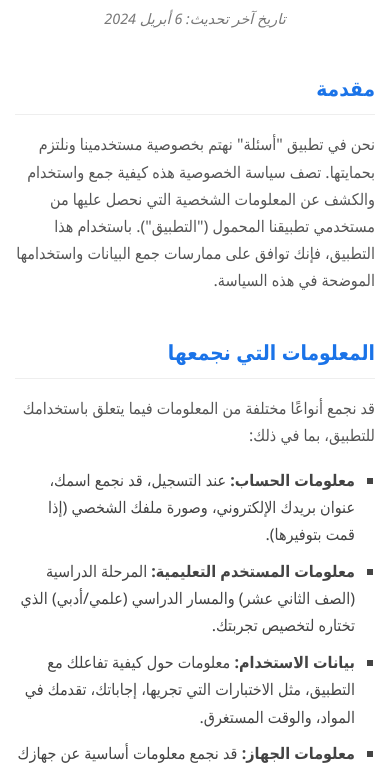
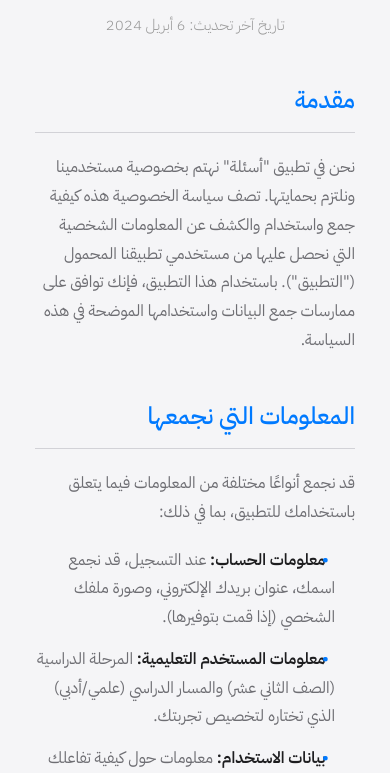
Before and after one commit to ahmadkataf/asela, a plain HTML site: page index.html in a window 390 px wide. Shown: the part 116-889 px from the top of the page. Drawn offline with Linux system fonts and the light colour scheme.

Commit message:
Update index.html

```diff
--- a/index.html
+++ b/index.html
@@ -4,131 +4,183 @@
     <meta charset="UTF-8">
     <meta name="viewport" content="width=device-width, initial-scale=1.0">
     <title>سياسة الخصوصية - تطبيق أسئلة</title>
+    <link rel="preconnect" href="https://fonts.googleapis.com">
+    <link rel="preconnect" href="https://fonts.gstatic.com" crossorigin>
+    <link href="https://fonts.googleapis.com/css2?family=IBM+Plex+Sans+Arabic:wght@300;400;500;600&display=swap" rel="stylesheet">
     <style>
-        /* --- Reset & Base Styles --- */
+        /* --- Variables & Base --- */
+        :root {
+            --primary-color: #007AFF; /* Apple's Blue */
+            --text-color: #1d1d1f; /* Near black for text */
+            --secondary-text-color: #6e6e73; /* Grey for secondary text */
+            --border-color: #d2d2d7; /* Light grey for borders */
+            --bg-light: #f5f5f7; /* Very light grey background */
+            --bg-white: #ffffff;
+            --font-family-base: 'IBM Plex Sans Arabic', system-ui, -apple-system, BlinkMacSystemFont, 'Segoe UI', Roboto, Oxygen, Ubuntu, Cantarell, 'Open Sans', 'Helvetica Neue', sans-serif;
+        }
+
+        *, *::before, *::after {
+            box-sizing: border-box;
+        }
+
         body {
-            font-family: 'Segoe UI', Tahoma, Geneva, Verdana, sans-serif; /* Modern font stack */
-            line-height: 1.7;
+            font-family: var(--font-family-base);
+            line-height: 1.8; /* Increased line height for readability */
             margin: 0;
             padding: 0;
-            background-color: #f9f9f9; /* Light grey background */
-            color: #444; /* Darker grey for text */
-            direction: rtl; /* Ensure RTL direction */
+            background-color: var(--bg-light);
+            color: var(--text-color);
+            direction: rtl;
+            -webkit-font-smoothing: antialiased; /* Smoother fonts on WebKit */
+            -moz-osx-font-smoothing: grayscale; /* Smoother fonts on Firefox */
         }
 
+        /* --- Container --- */
         .container {
-            max-width: 850px; /* Slightly wider */
-            margin: 40px auto; /* Add top/bottom margin */
-            padding: 30px 40px; /* More padding */
-            background-color: #ffffff; /* White background for content */
-            border-radius: 8px; /* Rounded corners */
-            box-shadow: 0 4px 12px rgba(0, 0, 0, 0.08); /* Subtle shadow */
-            border: 1px solid #e0e0e0; /* Light border */
+            max-width: 800px;
+            margin: 50px auto;
+            padding: 40px 50px; /* Generous padding */
+            background-color: var(--bg-white);
+            border-radius: 12px; /* More pronounced radius */
+            box-shadow: 0 8px 24px rgba(0, 0, 0, 0.06); /* Softer, diffused shadow */
+            border: 1px solid var(--border-color);
         }
 
         /* --- Typography --- */
         h1 {
-            color: #1a73e8; /* Google Blue */
-            border-bottom: 2px solid #e0e0e0; /* Thicker border */
-            padding-bottom: 15px;
-            margin-bottom: 20px;
-            font-size: 2.2em;
+            color: var(--text-color); /* Main text color for H1 */
+            padding-bottom: 20px;
+            margin-bottom: 15px;
+            margin-top: 0; /* Remove default top margin */
+            font-size: 2.4em;
+            font-weight: 600; /* Slightly bolder */
             text-align: center;
+            letter-spacing: -0.5px; /* Subtle letter spacing adjustment */
         }
 
         h2 {
-            color: #1a73e8; /* Google Blue */
-            margin-top: 40px; /* More space before H2 */
-            margin-bottom: 15px;
-            font-size: 1.6em;
-            border-bottom: 1px solid #eee; /* Subtle line under H2 */
-            padding-bottom: 8px;
+            color: var(--primary-color);
+            margin-top: 50px; /* Significant space before H2 */
+            margin-bottom: 20px;
+            font-size: 1.7em;
+            font-weight: 500;
+            padding-bottom: 10px;
+            border-bottom: 1px solid var(--border-color); /* Use defined border color */
         }
 
         p {
-            margin-bottom: 1.1em;
-            color: #555; /* Slightly lighter text for paragraphs */
+            margin-bottom: 1.2em;
+            color: var(--secondary-text-color); /* Use secondary text color */
+            font-weight: 400;
         }
 
         ul {
-            padding-right: 20px; /* Indent list (RTL) */
-            margin-bottom: 1.1em;
-            list-style-type: square; /* Or 'disc', 'circle' */
+            padding-right: 25px; /* Consistent indentation */
+            margin-bottom: 1.2em;
+            list-style-position: outside;
+             list-style-type: none; /* Remove default bullets */
         }
 
+         ul li::before {
+             content: "•"; /* Unicode bullet */
+             color: var(--primary-color); /* Bullet color */
+             display: inline-block;
+             width: 1em;
+             margin-left: -1.2em; /* Adjust position for RTL */
+             margin-right: 0.5em; /* Space after bullet */
+             font-weight: bold;
+        }
+
+
         li {
-            margin-bottom: 0.6em; /* Space between list items */
+            margin-bottom: 0.8em;
+            padding-right: 5px; /* Slight indent for text after bullet */
+             color: var(--secondary-text-color);
         }
+
+        strong {
+           font-weight: 600;
+           color: var(--text-color); /* Make strong text darker */
+        }
+
 
         /* --- Specific Sections --- */
         .date {
-            color: #777; /* Medium grey */
-            font-style: italic;
-            text-align: center; /* Center the date */
-            margin-bottom: 35px;
-            font-size: 0.9em;
+            color: #999; /* Lighter grey */
+            text-align: center;
+            margin-bottom: 40px;
+            font-size: 0.95em;
+            font-weight: 300; /* Lighter weight for date */
         }
 
         .contact {
-            background-color: #f5f7fa; /* Lighter blue-grey background */
-            padding: 25px; /* More padding */
-            border-radius: 6px;
-            margin-top: 45px;
-            border: 1px solid #d6e2f0; /* Light blue border */
+            background-color: transparent; /* Remove background */
+            padding: 30px 0 10px 0; /* Adjust padding */
+            border-radius: 0; /* Remove radius */
+            margin-top: 50px;
+            border: none; /* Remove border */
+            border-top: 2px solid var(--border-color); /* Add top border instead */
         }
 
         .contact h2 {
-            margin-top: 0; /* Remove top margin for H2 inside contact */
-            border-bottom: none; /* Remove border for H2 inside contact */
+            margin-top: 25px; /* Space after border */
+            border-bottom: none;
             padding-bottom: 0;
-            margin-bottom: 15px;
+            margin-bottom: 20px;
+            font-size: 1.5em; /* Slightly smaller H2 in contact */
         }
 
         .contact p {
-            margin-bottom: 0.8em;
-            color: #444;
+            margin-bottom: 1em;
+            color: var(--secondary-text-color);
         }
 
         /* --- Links --- */
         a {
-            color: #1a73e8; /* Google Blue */
-            text-decoration: none; /* Remove underline */
+            color: var(--primary-color);
+            text-decoration: none;
+            transition: color 0.2s ease-in-out; /* Smooth color transition */
         }
 
         a:hover {
-            text-decoration: underline; /* Add underline on hover */
-            color: #0d47a1; /* Darker blue on hover */
+            color: #0056b3; /* Darker blue on hover */
+            text-decoration: underline;
         }
 
         /* --- Responsive --- */
-        @media (max-width: 768px) {
+        @media (max-width: 860px) {
+             .container {
+                margin: 30px 15px; /* Adjust margin for smaller screens */
+                padding: 25px 30px;
+            }
+        }
+
+        @media (max-width: 600px) {
             .container {
-                margin: 20px auto;
+                margin: 15px;
                 padding: 20px;
+                box-shadow: none;
+                border: none;
+                border-radius: 0;
+                 background-color: var(--bg-light); /* Match body background on smallest screens */
             }
+             body {
+                 background-color: var(--bg-light);
+             }
             h1 {
-                font-size: 1.8em;
+                font-size: 2em;
             }
             h2 {
-                font-size: 1.4em;
+                font-size: 1.5em;
+                margin-top: 40px;
             }
-        }
-         @media (max-width: 480px) {
-            .container {
-                margin: 10px auto;
-                padding: 15px;
-                 box-shadow: none; /* Remove shadow on small screens */
-                 border: none;
-            }
-             body {
-                 background-color: #ffffff; /* White background on small screens */
+             ul {
+                padding-right: 15px;
              }
-            h1 {
-                font-size: 1.6em;
-            }
-            h2 {
-                font-size: 1.3em;
-            }
+             ul li::before {
+                 margin-left: -0.8em;
+                 margin-right: 0.4em;
+             }
         }
     </style>
 </head>
@@ -147,7 +199,6 @@
             <li><strong>معلومات المستخدم التعليمية:</strong> المرحلة الدراسية (الصف الثاني عشر) والمسار الدراسي (علمي/أدبي) الذي تختاره لتخصيص تجربتك.</li>
             <li><strong>بيانات الاستخدام:</strong> معلومات حول كيفية تفاعلك مع التطبيق، مثل الاختبارات التي تجريها، إجاباتك، تقدمك في المواد، والوقت المستغرق.</li>
             <li><strong>معلومات الجهاز:</strong> قد نجمع معلومات أساسية عن جهازك مثل نوع نظام التشغيل وإصدارة، ونوع الجهاز، ومعرفات الجهاز الفريدة (لأغراض مثل إرسال الإشعارات وتحليل الأعطال)، ومعلومات الشبكة الأساسية.</li>
-            <!-- <li>رمز تعريف الجهاز: قد نستخدم رمز تعريف الجهاز لتحسين تجربتك وتخصيصها.</li> --> <!-- تم دمجها مع معلومات الجهاز -->
         </ul>
 
         <h2>كيفية استخدام المعلومات</h2>
@@ -200,7 +251,7 @@
             <h2>الاتصال بنا</h2>
             <p>إذا كان لديك أي أسئلة أو استفسارات أو طلبات بخصوص سياسة الخصوصية هذه أو ممارساتنا المتعلقة بالبيانات، فلا تتردد في التواصل معنا عبر:</p>
             <p><strong>البريد الإلكتروني:</strong> <a href="mailto:support@aselaapp.com">support@aselaapp.com</a></p>
-            <!-- <p>العنوان: عمان، الأردن</p> --> <!-- يفضل عدم وضع عنوان مادي إلا إذا كان ضرورياً وكنت مستعداً لاستقبال المراسلات -->
+            <!-- <p>العنوان: عمان، الأردن</p> -->
         </div>
     </div>
 </body>
```
